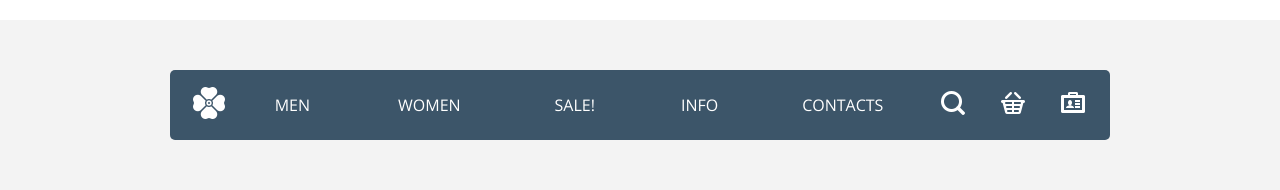
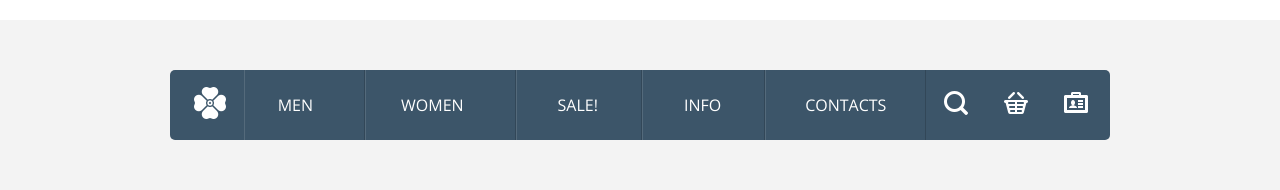
Before and after one commit to gauterteam/project-luckystore, a Vue app: page / in a window 1280 px wide. Shown: the part 250-440 px from the top of the page. Built offline with nearby package versions, Linux system fonts and the light colour scheme.

Commit message:
update-gauter-20-10-12-10-21

```diff
--- a/src/components/Navbar.vue
+++ b/src/components/Navbar.vue
@@ -31,14 +31,14 @@ export default {
   justify-content: center;
   background: #3c5569;
   border-radius: 5px;
-  // height: 60px;
+  height: 70px;
 
   .logo {
 
     img {
       width: 32px;
       height: 32px;
-      margin: 16px;
+      margin: 14px 18px 14px 20px;
     }
   }
 
@@ -50,6 +50,7 @@ export default {
       text-transform: uppercase;
       padding: 0 35px;
       font-size: 16px;
+      position: relative;
 
       a {
         color: #fff;
@@ -57,13 +58,23 @@ export default {
       }
 
       &::after {
-        content: "";
-        background: #000;
-        width: 11px;
-        height: 60px;
-        position: relative;
-        // top: 0;
-        z-index: 10;
+        content: '';
+        background: #324758;
+        width: 1px;
+        height: 70px;
+        position: absolute;
+        top: 0px;
+        right: 0;
+      }
+
+      &::before {
+        content: '';
+        background: #546a7b;
+        width: 1px;
+        height: 70px;
+        position: absolute;
+        top: 0px;
+        left: 0;
       }
 
       &:nth-child(1) {
```
